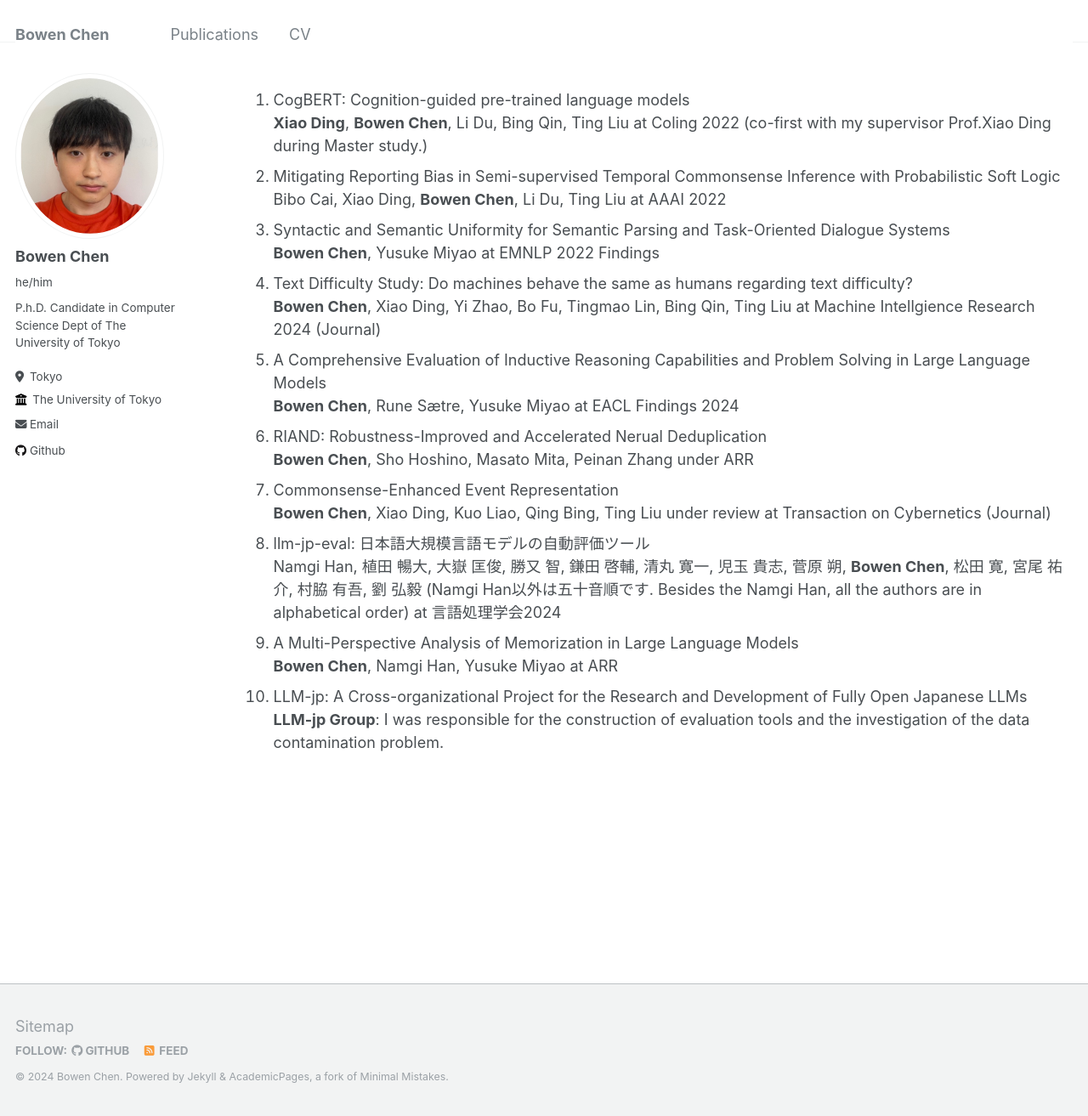
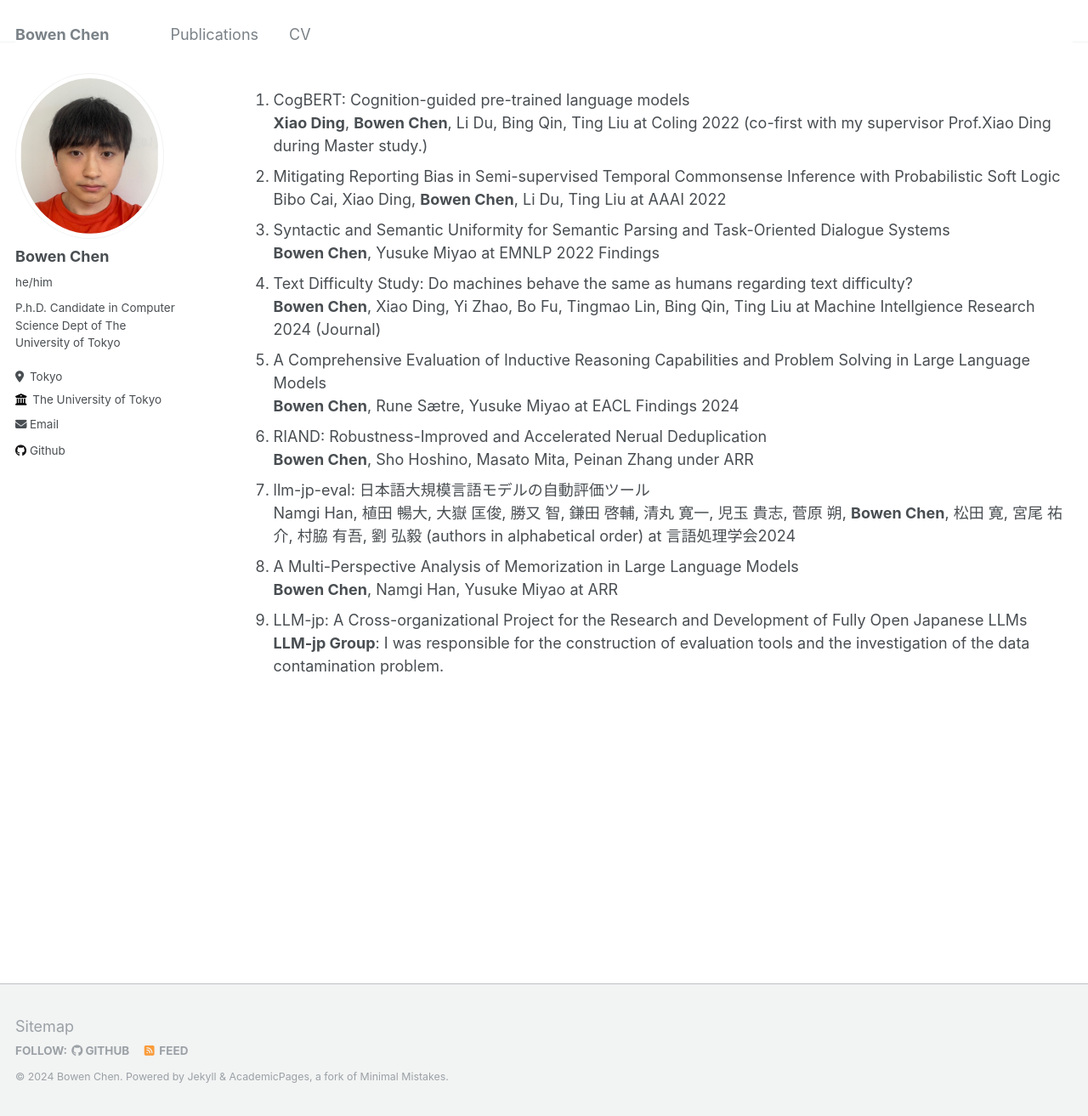
Before and after one commit to PosoSAgapo/PosoSAgapo.github.io, a Jekyll site: the page built from _pages/publications.md, in a window 1280 px wide and 1313 px high. Shown: the whole window at 85% size. Built offline with Jekyll 4.4.1, drawn with Linux system fonts in a browser that asks for light colours.

Commit message:
fix bugs in generation features

```diff
--- a/_pages/publications.md
+++ b/_pages/publications.md
@@ -16,11 +16,9 @@ Bibo Cai, Xiao Ding, **Bowen Chen**, Li Du, Ting Liu at AAAI 2022
 **Bowen Chen**, Rune Sætre, Yusuke Miyao at EACL Findings 2024
 6. RIAND: Robustness-Improved and Accelerated Nerual Deduplication
 **Bowen Chen**, Sho Hoshino, Masato Mita, Peinan Zhang under ARR
-7. Commonsense-Enhanced Event Representation
-**Bowen Chen**, Xiao Ding, Kuo Liao, Qing Bing, Ting Liu under review at Transaction on Cybernetics (Journal)
-8. llm-jp-eval: 日本語大規模言語モデルの自動評価ツール
-Namgi Han, 植田 暢大, 大嶽 匡俊, 勝又 智, 鎌田 啓輔, 清丸 寛一, 児玉 貴志, 菅原 朔, **Bowen Chen**, 松田 寛, 宮尾 祐介, 村脇 有吾, 劉 弘毅 (Namgi Han以外は五十音順です. Besides the Namgi Han, all the authors are in alphabetical order) at 言語処理学会2024
-9. A Multi-Perspective Analysis of Memorization in Large Language Models
+7. llm-jp-eval: 日本語大規模言語モデルの自動評価ツール
+Namgi Han, 植田 暢大, 大嶽 匡俊, 勝又 智, 鎌田 啓輔, 清丸 寛一, 児玉 貴志, 菅原 朔, **Bowen Chen**, 松田 寛, 宮尾 祐介, 村脇 有吾, 劉 弘毅 (authors in alphabetical order) at 言語処理学会2024
+8. A Multi-Perspective Analysis of Memorization in Large Language Models
 **Bowen Chen**, Namgi Han, Yusuke Miyao at ARR
-10. LLM-jp: A Cross-organizational Project for the Research and Development of Fully Open Japanese LLMs
+9. LLM-jp: A Cross-organizational Project for the Research and Development of Fully Open Japanese LLMs
 **LLM-jp Group**: I was responsible for the construction of evaluation tools and the investigation of the data contamination problem.
```
